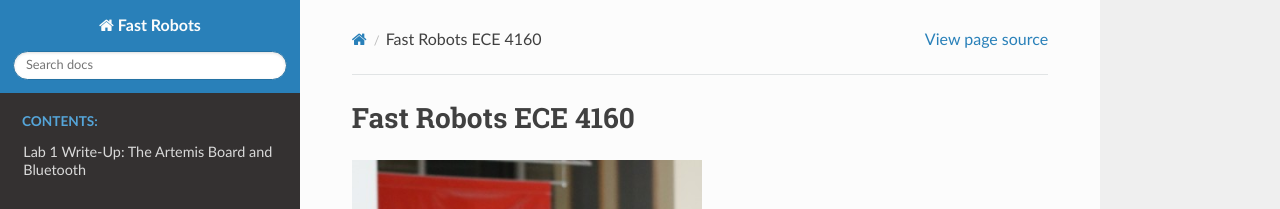
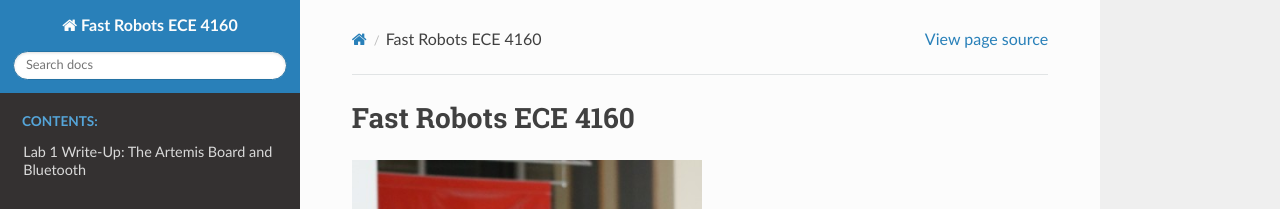
Before and after one commit to nskatti1/test-website, a Sphinx documentation site: the page built from docs/index.rst, in a window 1280 px wide. Shown: the top 209 px of the page. Built offline with Sphinx 7.4.7 and the Read the Docs theme 3.1.0, drawn with Linux system fonts in a browser that asks for light colours.

Commit message:
Update conf.py

```diff
--- a/docs/conf.py
+++ b/docs/conf.py
@@ -6,7 +6,7 @@
 # -- Project information -----------------------------------------------------
 # https://www.sphinx-doc.org/en/master/usage/configuration.html#project-information
 
-project = 'Fast Robots'
+project = 'Fast Robots ECE 4160'
 copyright = '2025, Nita Kattimani'
 author = 'Nita Kattimani'
 
```
